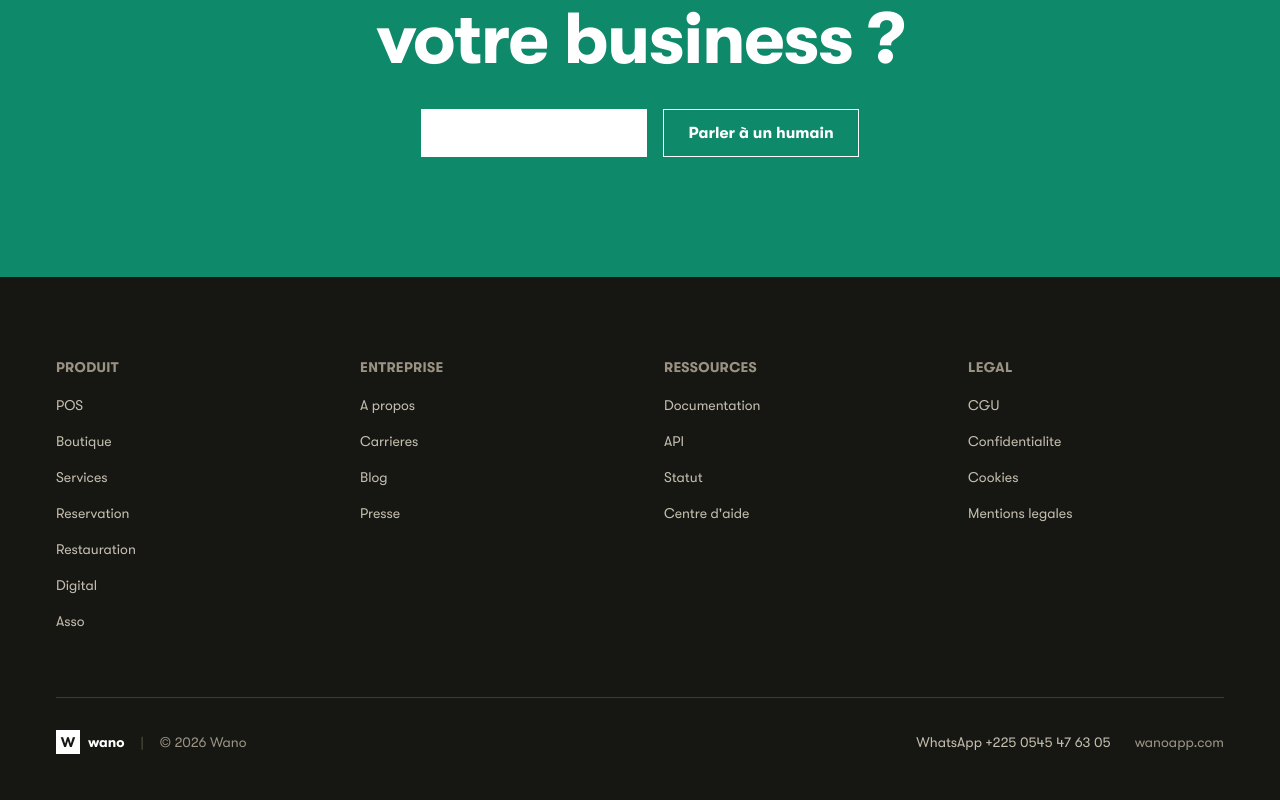
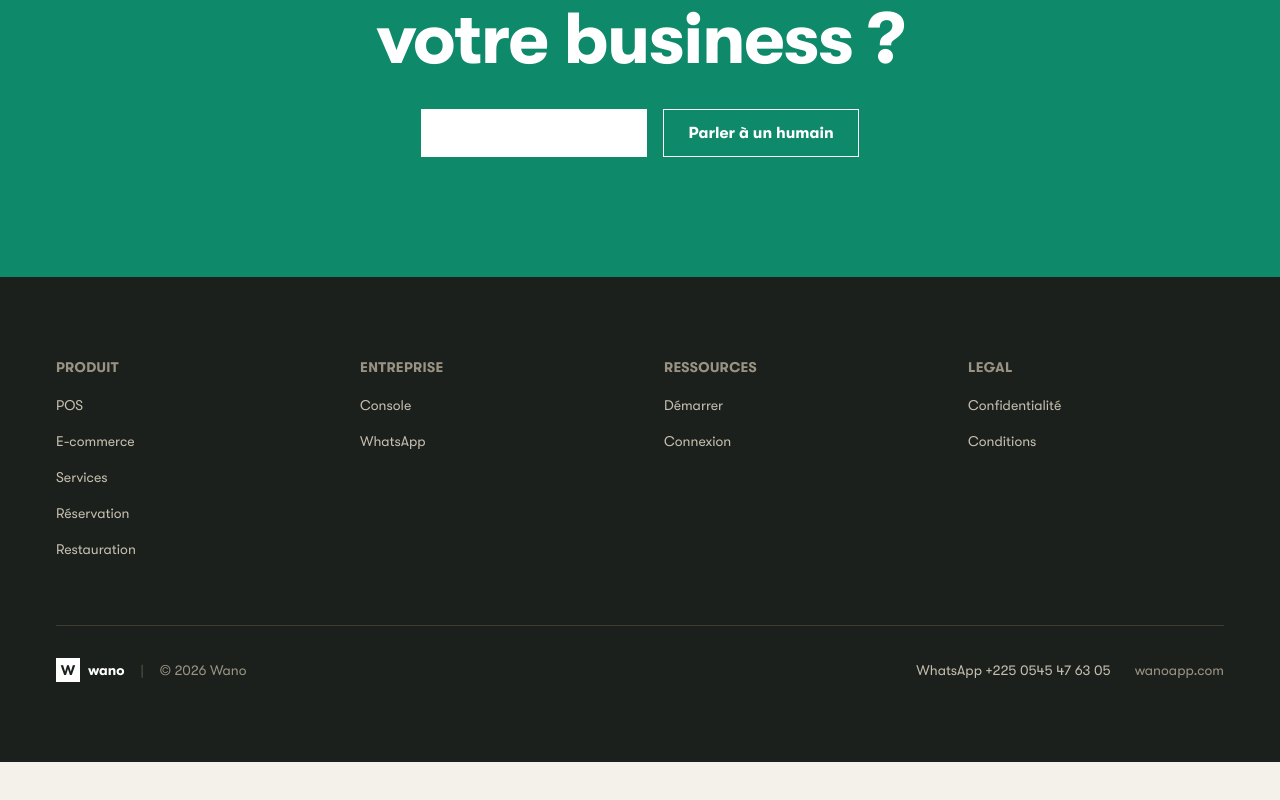
Before and after one commit to Vague-Digitale/wano-landing, a Next.js app: page / in a window 1280 px wide. Shown: the part 5570-6370 px from the top of the page. After the commit the page ends 6332 px from the top, so only its background shows below. Built offline with nearby package versions, Linux system fonts and the light colour scheme.

Commit message:
feat: simplify footer links
- Replace broken links with anchors
- Link to existing pages only (/privacy, /terms)
- Add console and WhatsApp links

```diff
--- a/src/components/v2/SiteFooter.tsx
+++ b/src/components/v2/SiteFooter.tsx
@@ -2,43 +2,35 @@ import Link from "next/link";
 
 const footerLinks = {
   produit: [
-    { label: "POS", href: "/produit/pos" },
-    { label: "Boutique", href: "/produit/ecommerce" },
-    { label: "Services", href: "/produit/services" },
-    { label: "Reservation", href: "/produit/reservation" },
-    { label: "Restauration", href: "/produit/restauration" },
-    { label: "Digital", href: "/produit/digital" },
-    { label: "Asso", href: "/asso" },
+    { label: "POS", href: "#produit" },
+    { label: "E-commerce", href: "#produit" },
+    { label: "Services", href: "#produit" },
+    { label: "Réservation", href: "#produit" },
+    { label: "Restauration", href: "#produit" },
   ],
   entreprise: [
-    { label: "A propos", href: "/about" },
-    { label: "Carrieres", href: "/careers" },
-    { label: "Blog", href: "/blog" },
-    { label: "Presse", href: "/press" },
+    { label: "Console", href: "https://console.wanoapp.com" },
+    { label: "WhatsApp", href: "https://wa.me/2250545476305" },
   ],
   ressources: [
-    { label: "Documentation", href: "/docs" },
-    { label: "API", href: "/api" },
-    { label: "Statut", href: "https://status.wanoapp.com" },
-    { label: "Centre d'aide", href: "/help" },
+    { label: "Démarrer", href: "https://console.wanoapp.com" },
+    { label: "Connexion", href: "https://console.wanoapp.com/login" },
   ],
   legal: [
-    { label: "CGU", href: "/legal/cgu" },
-    { label: "Confidentialite", href: "/legal/privacy" },
-    { label: "Cookies", href: "/legal/cookies" },
-    { label: "Mentions legales", href: "/legal/mentions" },
+    { label: "Confidentialité", href: "/privacy" },
+    { label: "Conditions", href: "/terms" },
   ],
 };
 
 export function SiteFooter() {
   return (
-    <footer className="bg-[#161612] text-white py-16 md:py-20">
+    <footer className="bg-[var(--wn-n-800)] text-white py-16 md:py-20">
       <div className="max-w-[1280px] mx-auto px-6 md:px-14">
         {/* Links Grid */}
         <div className="grid grid-cols-2 md:grid-cols-4 gap-8 md:gap-12 mb-12 md:mb-16">
           {/* Produit */}
           <div>
-            <h4 className="text-sm font-semibold text-[#9A9384] uppercase tracking-wide mb-4" style={{ fontFamily: "var(--wn-font-display)" }}>
+            <h4 className="text-sm font-semibold text-[var(--wn-n-400)] uppercase tracking-wide mb-4" style={{ fontFamily: "var(--wn-font-display)" }}>
               Produit
             </h4>
             <ul className="space-y-3">
@@ -46,7 +38,7 @@ export function SiteFooter() {
                 <li key={link.label}>
                   <Link
                     href={link.href}
-                    className="text-sm text-[#C3BDAE] hover:text-white transition-colors"
+                    className="text-sm text-[var(--wn-n-300)] hover:text-white transition-colors"
                     style={{ fontFamily: "var(--wn-font-display)" }}
                   >
                     {link.label}
@@ -58,7 +50,7 @@ export function SiteFooter() {
 
           {/* Entreprise */}
           <div>
-            <h4 className="text-sm font-semibold text-[#9A9384] uppercase tracking-wide mb-4" style={{ fontFamily: "var(--wn-font-display)" }}>
+            <h4 className="text-sm font-semibold text-[var(--wn-n-400)] uppercase tracking-wide mb-4" style={{ fontFamily: "var(--wn-font-display)" }}>
               Entreprise
             </h4>
             <ul className="space-y-3">
@@ -66,7 +58,7 @@ export function SiteFooter() {
                 <li key={link.label}>
                   <Link
                     href={link.href}
-                    className="text-sm text-[#C3BDAE] hover:text-white transition-colors"
+                    className="text-sm text-[var(--wn-n-300)] hover:text-white transition-colors"
                     style={{ fontFamily: "var(--wn-font-display)" }}
                   >
                     {link.label}
@@ -78,7 +70,7 @@ export function SiteFooter() {
 
           {/* Ressources */}
           <div>
-            <h4 className="text-sm font-semibold text-[#9A9384] uppercase tracking-wide mb-4" style={{ fontFamily: "var(--wn-font-display)" }}>
+            <h4 className="text-sm font-semibold text-[var(--wn-n-400)] uppercase tracking-wide mb-4" style={{ fontFamily: "var(--wn-font-display)" }}>
               Ressources
             </h4>
             <ul className="space-y-3">
@@ -86,7 +78,7 @@ export function SiteFooter() {
                 <li key={link.label}>
                   <Link
                     href={link.href}
-                    className="text-sm text-[#C3BDAE] hover:text-white transition-colors"
+                    className="text-sm text-[var(--wn-n-300)] hover:text-white transition-colors"
                     style={{ fontFamily: "var(--wn-font-display)" }}
                   >
                     {link.label}
@@ -98,7 +90,7 @@ export function SiteFooter() {
 
           {/* Legal */}
           <div>
-            <h4 className="text-sm font-semibold text-[#9A9384] uppercase tracking-wide mb-4" style={{ fontFamily: "var(--wn-font-display)" }}>
+            <h4 className="text-sm font-semibold text-[var(--wn-n-400)] uppercase tracking-wide mb-4" style={{ fontFamily: "var(--wn-font-display)" }}>
               Legal
             </h4>
             <ul className="space-y-3">
@@ -106,7 +98,7 @@ export function SiteFooter() {
                 <li key={link.label}>
                   <Link
                     href={link.href}
-                    className="text-sm text-[#C3BDAE] hover:text-white transition-colors"
+                    className="text-sm text-[var(--wn-n-300)] hover:text-white transition-colors"
                     style={{ fontFamily: "var(--wn-font-display)" }}
                   >
                     {link.label}
@@ -118,28 +110,28 @@ export function SiteFooter() {
         </div>
 
         {/* Bottom Line */}
-        <div className="pt-8 border-t border-[#3D3C2E] flex flex-col md:flex-row items-center justify-between gap-4">
+        <div className="pt-8 border-t border-[var(--wn-n-700)] flex flex-col md:flex-row items-center justify-between gap-4">
           <div className="flex items-center gap-4">
             {/* Logo */}
             <div className="flex items-center gap-2">
               <div className="w-6 h-6 bg-white flex items-center justify-center">
-                <span className="text-[#161612] font-bold text-sm" style={{ fontFamily: "var(--wn-font-display)" }}>W</span>
+                <span className="text-[var(--wn-n-800)] font-bold text-sm" style={{ fontFamily: "var(--wn-font-display)" }}>W</span>
               </div>
               <span className="text-sm font-bold text-white" style={{ fontFamily: "var(--wn-font-display)" }}>wano</span>
             </div>
-            <span className="text-sm text-[#5E5B48]">|</span>
-            <span className="text-sm text-[#9A9384]">&copy; 2026 Wano</span>
+            <span className="text-sm text-[var(--wn-n-500)]">|</span>
+            <span className="text-sm text-[var(--wn-n-400)]">&copy; 2026 Wano</span>
           </div>
 
           <div className="flex items-center gap-6">
             <a
               href="https://wa.me/2250545476305"
-              className="text-sm text-[#C3BDAE] hover:text-[#7CFC9E] transition-colors"
+              className="text-sm text-[var(--wn-n-300)] hover:text-[var(--wn-green-acid)] transition-colors"
               style={{ fontFamily: "var(--wn-font-display)" }}
             >
               WhatsApp +225 0545 47 63 05
             </a>
-            <span className="text-sm text-[#9A9384]">wanoapp.com</span>
+            <span className="text-sm text-[var(--wn-n-400)]">wanoapp.com</span>
           </div>
         </div>
       </div>
```
